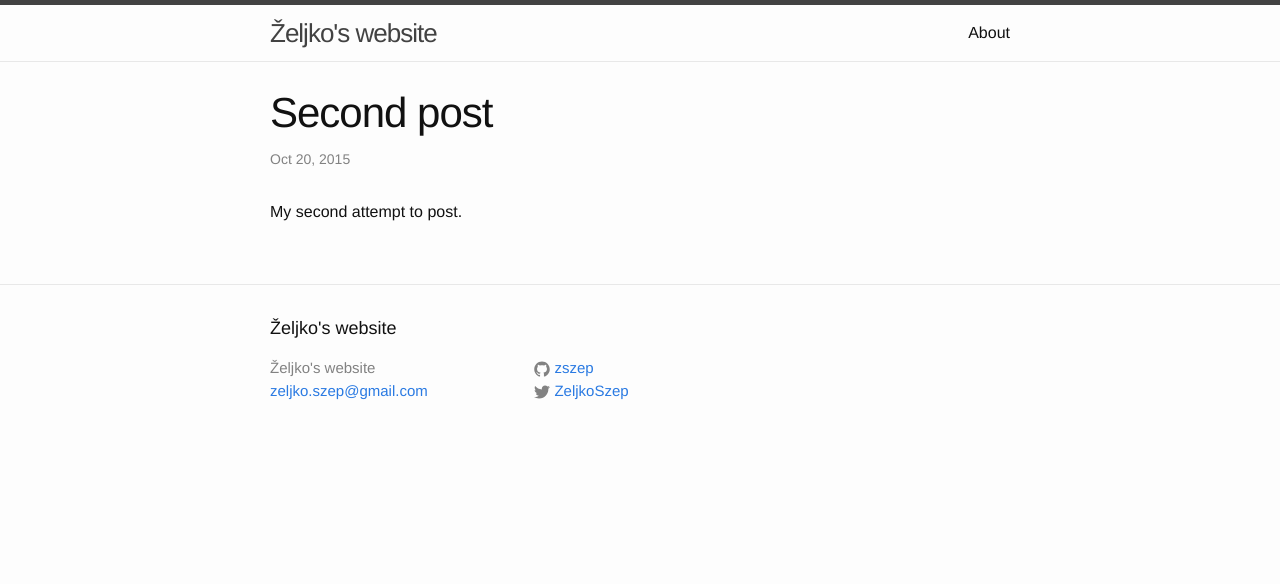
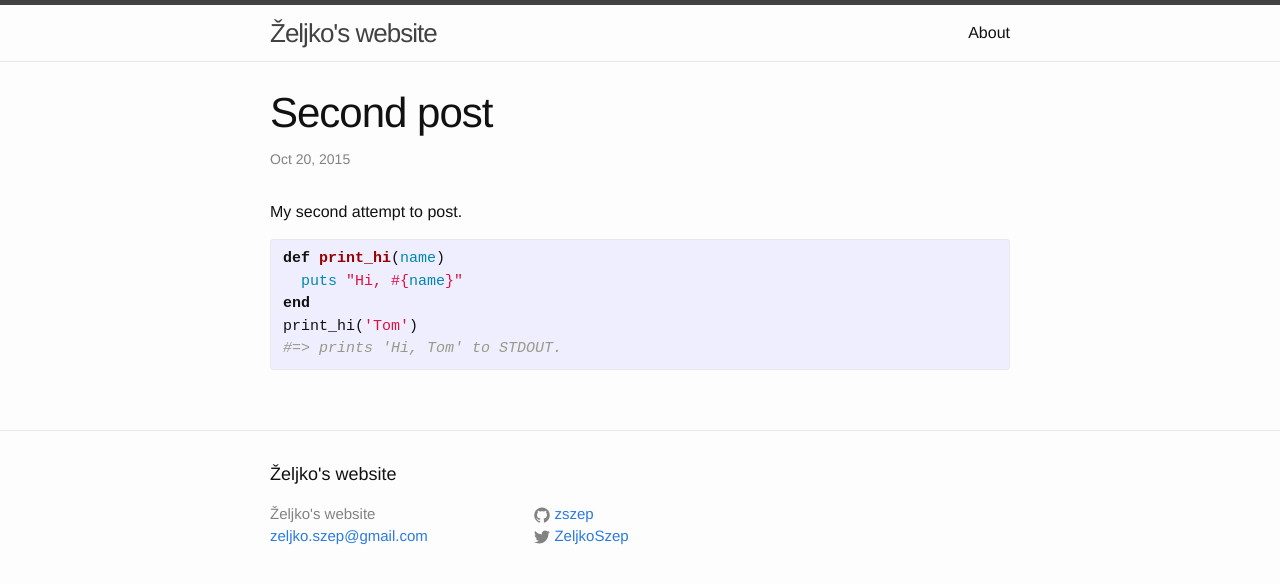
Before and after one commit to zszep/zszep.github.io, a Jekyll site: the page built from _posts/2015-10-20-my-second-post.markdown, in a window 1280 px wide. Shown: the top 584 px of the page. Built offline with Jekyll 4.4.1, drawn with Linux system fonts in a browser that asks for light colours.

Commit message:
Some code syntax

```diff
--- a/_posts/2015-10-20-my-second-post.markdown
+++ b/_posts/2015-10-20-my-second-post.markdown
@@ -5,3 +5,11 @@ date:   2015-10-20 18:51:23
 categories: blog update
 ---
 My second attempt to post.
+
+{% highlight ruby %}
+def print_hi(name)
+  puts "Hi, #{name}"
+end
+print_hi('Tom')
+#=> prints 'Hi, Tom' to STDOUT.
+{% endhighlight %}
```
